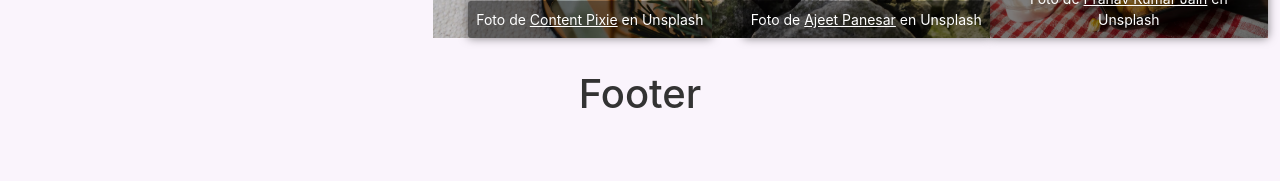
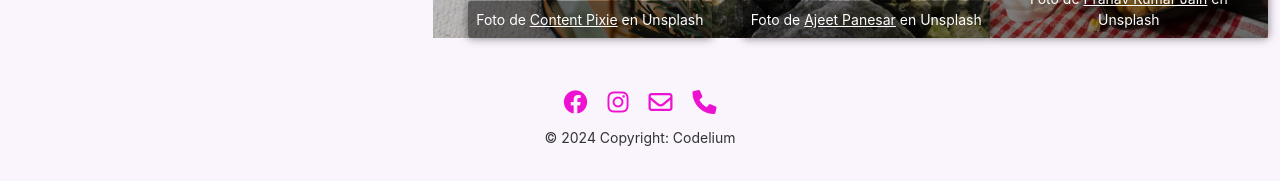
Before and after one commit to Codelium-team/neidashopoline_landingPage_1CTA, a React (Vite) app: page / in a window 1280 px wide. Shown: the part 676-857 px from the top of the page. Before the commit the page ends 800 px from the top, so only its background shows below. Built offline with nearby package versions, Linux system fonts and the light colour scheme.

Commit message:
feat: :sparkles: ADD Se agrega footer
ADD Se agrega footer

```diff
--- a/index.html
+++ b/index.html
@@ -6,6 +6,10 @@
     <link rel="icon" type="image/svg+xml" href="/vite.svg" />
     <meta name="viewport" content="width=device-width, initial-scale=1.0" />
     <title>Neida Shop - La mezcla perfecta para tus gustos y necesidades</title>
+    <link
+      href="https://cdnjs.cloudflare.com/ajax/libs/font-awesome/6.0.0-beta3/css/all.min.css"
+      rel="stylesheet"
+    />
   </head>
   <body>
     <div id="root"></div>
--- /dev/null
+++ b/src/components/Footer.css
@@ -0,0 +1,31 @@
+.footer {
+  background-color: var(--secondary-background);
+  padding: 20px 0;
+  text-align: center;
+}
+
+.footer-content {
+  max-width: 1200px;
+  margin: 0 auto;
+}
+
+.footer-icons {
+  margin-bottom: 10px;
+}
+
+.social-icon {
+  font-size: 12px;
+  color: var(--primary-main);
+  margin: 0 10px;
+  transition: color 0.3s ease;
+}
+
+.social-icon:hover {
+  color: var(--primary-dark);
+}
+
+.footer-copyright p {
+  font-size: 14px;
+  color: var(--text-color-dark);
+  margin-top: 10px;
+}
--- a/src/components/Footer.jsx
+++ b/src/components/Footer.jsx
@@ -1,10 +1,39 @@
 import React from "react";
+import "./Footer.css";
 
 function Footer() {
   return (
-    <>
-      <h1>Footer</h1>
-    </>
+    <footer className="footer">
+      <div className="footer-content">
+        <div className="footer-icons">
+          <a
+            href="https://facebook.com"
+            className="social-icon"
+            target="_blank"
+            rel="noopener noreferrer"
+          >
+            <i className="fab fa-facebook fa-2x"></i>
+          </a>
+          <a
+            href="https://instagram.com"
+            className="social-icon"
+            target="_blank"
+            rel="noopener noreferrer"
+          >
+            <i className="fab fa-instagram fa-2x"></i>
+          </a>
+          <a href="mailto:contact@neidashop.com" className="social-icon">
+            <i className="far fa-envelope fa-2x"></i>
+          </a>
+          <a href="tel:+1234567890" className="social-icon">
+            <i className="fas fa-phone fa-2x"></i>
+          </a>
+        </div>
+        <div className="footer-copyright">
+          <p>© 2024 Copyright: Codelium</p>
+        </div>
+      </div>
+    </footer>
   );
 }
 
```
